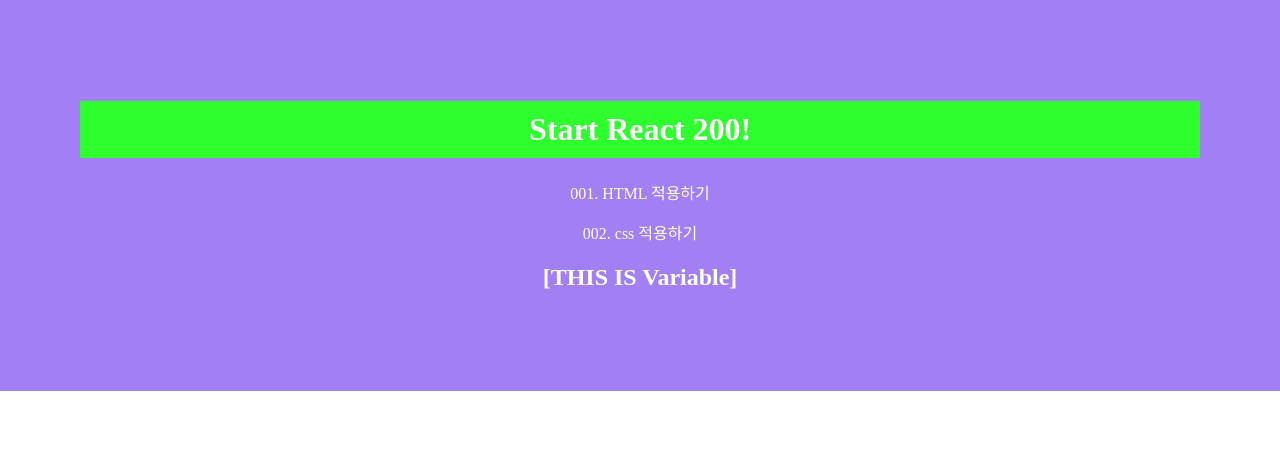
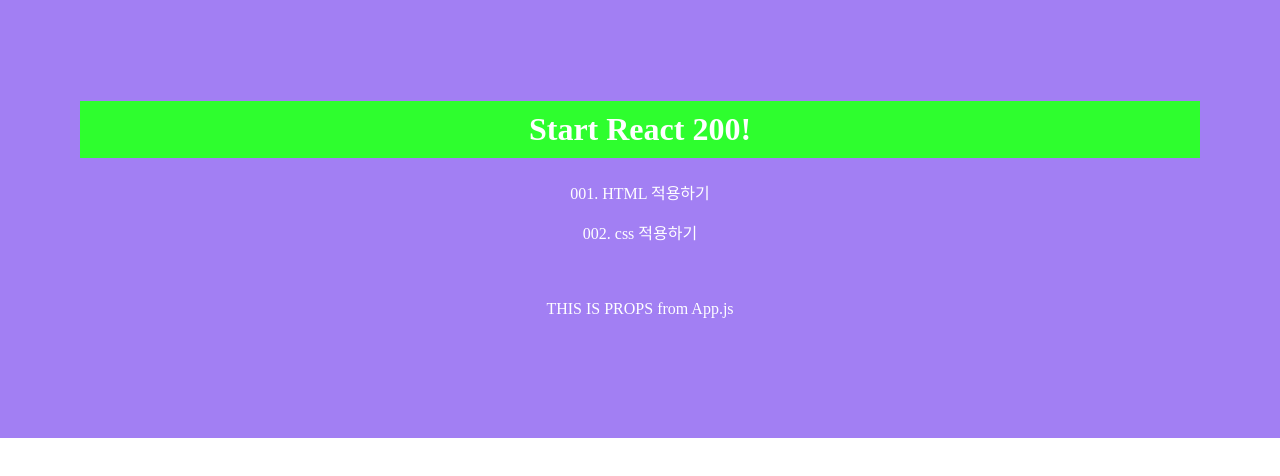
Before and after one commit to Bobmeogeo/ReactPractice, a React (Create React App) app: page / in a window 1280 px wide. Shown: the top 476 px of the page. Built offline with nearby package versions, Linux system fonts and the light colour scheme.

Commit message:
- R017. props사용하기

```diff
--- a/src/App.js
+++ b/src/App.js
@@ -2,7 +2,7 @@
 
 import React from "react";
 import './App.css'; //css 적용
-import Variable from './R010_Variable';
+import Props from './R017_Props';
 
 function App(){
   return(
@@ -10,7 +10,7 @@
       <h1>Start React 200!</h1>
       <p>001. HTML 적용하기</p>
       <p>002. css 적용하기</p>
-      <Variable />
+      <Props props_val = "THIS IS PROPS" />
     </div>
   );
 }
--- /dev/null
+++ b/src/R017_Props.js
@@ -0,0 +1,20 @@
+import React, { Component } from "react";
+
+class R017_Props extends Component {
+    render() {
+        // 2. this.props. 뒤에 상위 컴포넌트(App.js)에서 전달받은 props 변수명을 붙이면 해당 데이터를 사용가능
+        let props_value = this.props.props_val;
+        props_value += ' from App.js'
+        return(
+            <div>{props_value}</div>
+        )
+    }
+}
+
+export default R017_Props;
+
+/*
+1. App.js 의 line 10 <Props props_val ="THIS IS PROPS" /> 의미
+App.js 의 하위 컴포너트 R017_Props에 전달할 props 변수(props_val)에 값(THIS IS PROPS)을 저장한다.
+2. 데이터를 수정해야 할 경우, props 자체가 아닌 컴포넌트 내부 변수(props_value)에 옮겨 가공한다.
+*/
```
